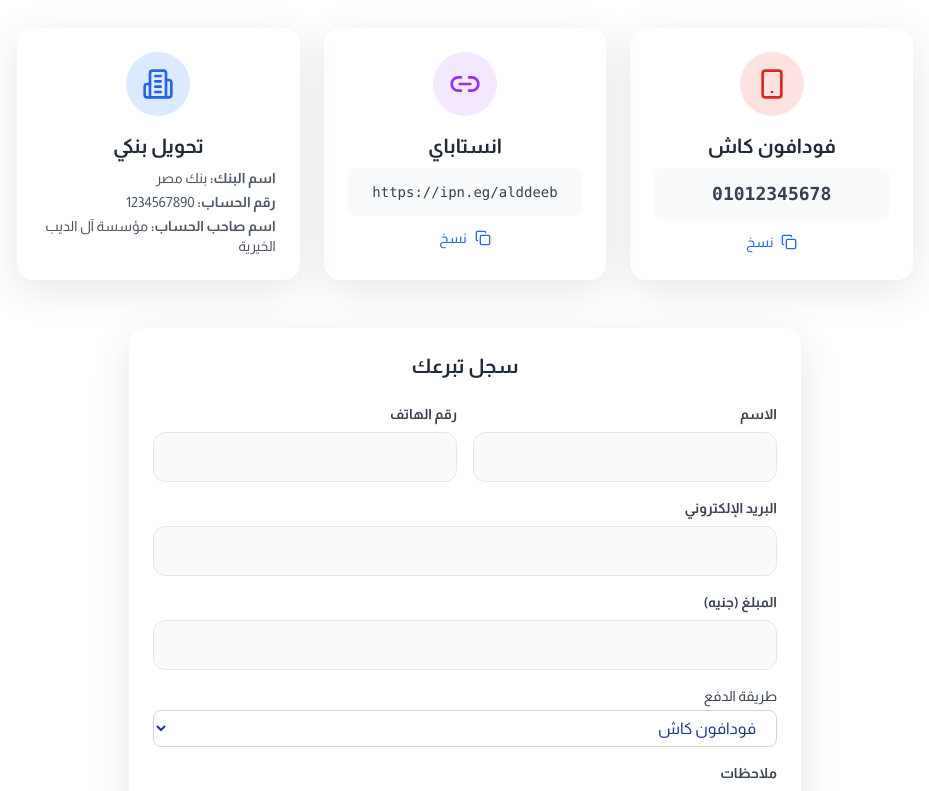
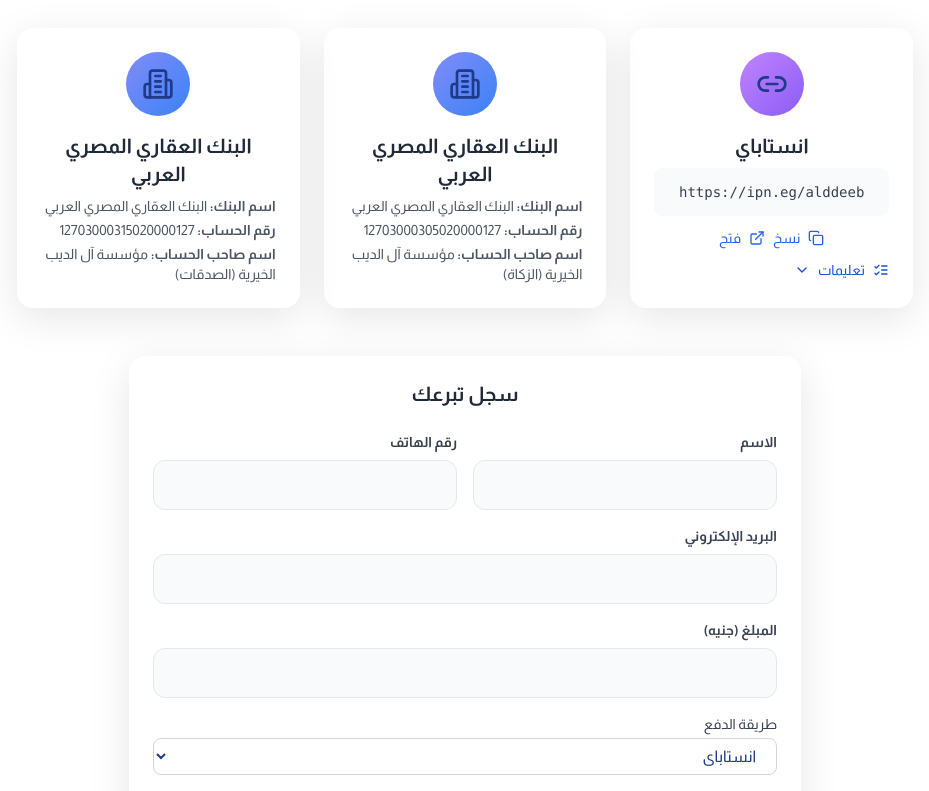
Before and after one commit to helnabawy/eldeep-charity, a Next.js app: page /ar/donate in a window 1280 px wide. Shown: the part 320-1111 px from the top of the page, without its empty margins (175-1104 px from the left). Built offline with nearby package versions, Linux system fonts and the light colour scheme.

Commit message:
Fix mosque video and values of morals

```diff
--- a/src/app/[locale]/donate/page.tsx
+++ b/src/app/[locale]/donate/page.tsx
@@ -3,9 +3,10 @@
 import { useTranslations, useLocale } from 'next-intl';
 import { Header, Footer } from '@/components/landing';
 import { Card, Button, Input, Select } from '@/components/ui';
-import { Smartphone, Link2, Building2, Copy, Check } from 'lucide-react';
+import { Link2, Building2, Copy, Check, ExternalLink, ListChecks, ChevronUp, ChevronDown } from 'lucide-react';
 import clsx from 'clsx';
 import { useState } from 'react';
+import paymentConfig from '@/config/payment.json';
 
 export default function DonatePage() {
   const t = useTranslations('donate');
@@ -14,12 +15,57 @@ export default function DonatePage() {
   const [isSubmitting, setIsSubmitting] = useState(false);
   const [isSuccess, setIsSuccess] = useState(false);
   const [copied, setCopied] = useState<string | null>(null);
+  const [showInstructions, setShowInstructions] = useState<Record<string, boolean>>({});
 
-  const paymentMethods = [
-    { key: 'vodafone_cash', value: 'vodafone_cash' },
-    { key: 'instapay', value: 'instapay' },
-    { key: 'bank_transfer', value: 'bank_transfer' },
+  interface BankTransferEntry {
+    bankName: { en: string; ar: string };
+    accountNumber: string;
+    accountName: { en: string; ar: string };
+    iban: string;
+    swiftCode: string;
+  }
+
+  const bankTransferList: BankTransferEntry[] = paymentConfig.bankTransfer ?? [];
+
+  interface PaymentMethodBase {
+    key: string;
+    icon: typeof Link2 | typeof Building2;
+    iconBg: string;
+    value: string | null;
+    hasInstructions: boolean;
+    bank?: BankTransferEntry;
+  }
+
+  const paymentMethods: PaymentMethodBase[] = [
+    {
+      key: 'instapay',
+      icon: Link2,
+      iconBg: 'bg-gradient-to-br from-purple-400 to-violet-500',
+      value: paymentConfig.instapay.link,
+      hasInstructions: true,
+    },
+    ...bankTransferList.map((bank) => ({
+      key: bank.bankName.en,
+      icon: Building2,
+      iconBg: 'bg-gradient-to-br from-indigo-400 to-blue-500',
+      value: null,
+      hasInstructions: false,
+      bank,
+    })),
   ];
+
+  const getBankName = (bank: BankTransferEntry) => (locale === 'ar' ? bank.bankName.ar : bank.bankName.en);
+  const getAccountName = (bank: BankTransferEntry) => (locale === 'ar' ? bank.accountName.ar : bank.accountName.en);
+  const getInstructions = (key: string) => {
+    if (key === 'instapay') {
+      return locale === 'ar' ? paymentConfig.instapay.instructions.ar : paymentConfig.instapay.instructions.en;
+    }
+    return [];
+  };
+
+  const toggleInstructions = (key: string) => {
+    setShowInstructions((prev) => ({ ...prev, [key]: !prev[key] }));
+  };
 
   const copyToClipboard = (text: string, key: string) => {
     navigator.clipboard.writeText(text);
@@ -83,64 +129,67 @@ export default function DonatePage() {
             </h2>
 
             <div className="grid md:grid-cols-3 gap-6 max-w-4xl mx-auto mb-12">
-              {/* Vodafone Cash */}
-              <Card className="p-6 text-center">
-                <div className="inline-flex items-center justify-center w-16 h-16 bg-red-100 text-red-600 rounded-full mb-4">
-                  <Smartphone size={32} />
+              {paymentMethods.map((method) => (
+                <Card key={method.key} className="p-6 text-center">
+                  <div className={clsx("inline-flex items-center justify-center w-16 h-16 rounded-full mb-4", method.iconBg)}>
+                    <method.icon size={32} />
                   </div>
                   <h3 className={clsx("text-xl font-bold text-gray-800 mb-2", isRTL && "font-arabic")}>
-                  {t('methods.vodafoneCash')}
+                    {method.key === 'instapay'
+                      ? t('methods.instapay')
+                      : method.bank
+                      ? getBankName(method.bank)
+                      : method.key}
                   </h3>
+
+                  {method.key === 'instapay' && method.value ? (
+                    <>
                       <div className="bg-gray-50 rounded-lg p-3 mb-3">
-                  <code className="text-lg font-bold text-gray-700">01012345678</code>
+                        <code className="text-sm text-gray-700 break-all">{method.value}</code>
+                      </div>
+                      <div className="flex gap-2 justify-center">
+                        <button
+                          onClick={() => copyToClipboard(method.value!, 'instapay')}
+                          className="flex items-center gap-2 text-primary-600 hover:text-primary-700"
+                        >
+                          {copied === 'instapay' ? <Check size={16} /> : <Copy size={16} />}
+                          <span className="text-sm">{copied === 'instapay' ? (isRTL ? 'تم النسخ!' : 'Copied!') : (isRTL ? 'نسخ' : 'Copy')}</span>
+                        </button>
+                        <a
+                          href={method.value}
+                          target="_blank"
+                          rel="noopener noreferrer"
+                          className="flex items-center gap-2 text-primary-600 hover:text-primary-700"
+                        >
+                          <ExternalLink size={16} />
+                          <span className="text-sm">{isRTL ? 'فتح' : 'Open'}</span>
+                        </a>
                       </div>
                       <button
-                  onClick={() => copyToClipboard('01012345678', 'vodafone')}
-                  className="flex items-center justify-center gap-2 text-primary-600 hover:text-primary-700 mx-auto"
+                        onClick={() => toggleInstructions('instapay')}
+                        className="mt-3 flex items-center justify-center gap-2 text-sm text-primary-700"
                       >
-                  {copied === 'vodafone' ? <Check size={16} /> : <Copy size={16} />}
-                  <span className="text-sm">
-                    {copied === 'vodafone' ? (isRTL ? 'تم النسخ!' : 'Copied!') : (isRTL ? 'نسخ' : 'Copy')}
-                  </span>
+                        <ListChecks size={16} />
+                        {isRTL ? 'تعليمات' : 'Instructions'}
+                        {showInstructions['instapay'] ? <ChevronUp size={16} /> : <ChevronDown size={16} />}
                       </button>
+                      {showInstructions['instapay'] && (
+                        <ul className="mt-2 text-sm text-gray-600 text-left space-y-1">
+                          {getInstructions('instapay').map((item, idx) => (
+                            <li key={idx}>{item}</li>
+                          ))}
+                        </ul>
+                      )}
+                    </>
+                  ) : method.bank ? (
+                    <div className={clsx("text-sm text-gray-600 space-y-1", isRTL && "font-arabic text-right")}>
+                      <p><strong>{t('bankName')}:</strong> {getBankName(method.bank)}</p>
+                      <p><strong>{t('accountNumber')}:</strong> {method.bank.accountNumber}</p>
+                      <p><strong>{t('accountName')}:</strong> {getAccountName(method.bank)}</p>
+                    </div>
+                  ) : null}
                 </Card>
-
-              {/* InstaPay */}
-              <Card className="p-6 text-center">
-                <div className="inline-flex items-center justify-center w-16 h-16 bg-purple-100 text-purple-600 rounded-full mb-4">
-                  <Link2 size={32} />
-                </div>
-                <h3 className={clsx("text-xl font-bold text-gray-800 mb-2", isRTL && "font-arabic")}>
-                  {t('methods.instapay')}
-                </h3>
-                <div className="bg-gray-50 rounded-lg p-3 mb-3">
-                  <code className="text-sm text-gray-700 break-all">https://ipn.eg/alddeeb</code>
-                </div>
-                <button
-                  onClick={() => copyToClipboard('https://ipn.eg/alddeeb', 'instapay')}
-                  className="flex items-center justify-center gap-2 text-primary-600 hover:text-primary-700 mx-auto"
-                >
-                  {copied === 'instapay' ? <Check size={16} /> : <Copy size={16} />}
-                  <span className="text-sm">
-                    {copied === 'instapay' ? (isRTL ? 'تم النسخ!' : 'Copied!') : (isRTL ? 'نسخ' : 'Copy')}
-                  </span>
-                </button>
-              </Card>
-
-              {/* Bank Transfer */}
-              <Card className="p-6 text-center">
-                <div className="inline-flex items-center justify-center w-16 h-16 bg-blue-100 text-blue-600 rounded-full mb-4">
-                  <Building2 size={32} />
-                </div>
-                <h3 className={clsx("text-xl font-bold text-gray-800 mb-2", isRTL && "font-arabic")}>
-                  {t('methods.bankTransfer')}
-                </h3>
-                <div className={clsx("text-sm text-gray-600 space-y-1", isRTL && "font-arabic text-right")}>
-                  <p><strong>{t('bankName')}:</strong> بنك مصر</p>
-                  <p><strong>{t('accountNumber')}:</strong> 1234567890</p>
-                  <p><strong>{t('accountName')}:</strong> {locale === 'ar' ? 'مؤسسة آل الديب الخيرية' : 'Al Deeb Charity Foundation'}</p>
-                </div>
-              </Card>
+              ))}
             </div>
 
             {/* Donation Form */}
@@ -186,9 +235,13 @@ export default function DonatePage() {
                   <Select
                     name="paymentMethod"
                     label={t('form.paymentMethod')}
-                    options={paymentMethods.map((m) => ({
-                      value: m.value,
-                      label: t(`methods.${m.key === 'vodafone_cash' ? 'vodafoneCash' : m.key}`),
+                    options={paymentMethods
+                      .filter((m): m is (typeof m & { value: string }) => Boolean(m.value))
+                      .map((m) => ({
+                        value: m.key,
+                        label: m.key === 'instapay'
+                          ? t('methods.instapay')
+                          : t('methods.bankTransfer'),
                       }))}
                     required
                   />
--- a/src/components/landing/DonationSection.tsx
+++ b/src/components/landing/DonationSection.tsx
@@ -1,6 +1,6 @@
 'use client';
 
-import { Smartphone, Link2, Building2, Copy, Check, Heart, Sparkles, CreditCard, Wallet, ExternalLink, ChevronDown, ChevronUp, ListChecks } from 'lucide-react';
+import { Building2, Copy, Check, Heart, Sparkles, CreditCard, Wallet, ExternalLink, ChevronDown, ChevronUp, ListChecks } from 'lucide-react';
 import clsx from 'clsx';
 import { useState, useEffect, useRef } from 'react';
 import { useTranslations, useLocale } from 'next-intl';
@@ -18,35 +18,27 @@ export default function DonationSection() {
     swiftCode: string;
   }
 
-  type PaymentMethod =
-    | {
-        key: 'instapay' | 'vodafoneCash';
-        icon: typeof Link2 | typeof Smartphone;
-        iconBg: string;
-        value: string;
-        hasInstructions: true;
-      }
-    | {
+  interface PaymentMethod {
     key: string;
     icon: typeof Building2;
     iconBg: string;
-        value: null;
+    value: string | null;
     hasInstructions: boolean;
-        bank: BankTransferEntry;
-      };
+    bank?: BankTransferEntry;
+  }
 
   const bankTransferList: BankTransferEntry[] = paymentConfig.bankTransfer ?? [];
 
   const paymentMethods: PaymentMethod[] = [
     {
       key: 'instapay',
-      icon: Link2,
+      icon: Building2,
       iconBg: 'bg-gradient-to-br from-purple-400 to-violet-500',
       value: paymentConfig.instapay.link,
       hasInstructions: true,
     },
-    ...bankTransferList.map((bank) => ({
-      key: `تحويل بنكي`,
+    ...bankTransferList.map((bank, idx) => ({
+      key: `bank-${idx}`,
       icon: Building2,
       iconBg: 'bg-gradient-to-br from-blue-400 to-indigo-500',
       value: null,
@@ -102,7 +94,7 @@ export default function DonationSection() {
       : bank.accountName.en;
   };
 
-  const getInstructions = (key: string) => {
+  const getInstructions = (key: string): string[] => {
     if (key === 'instapay') {
       return locale === 'ar'
         ? paymentConfig.instapay.instructions.ar
@@ -178,7 +170,7 @@ export default function DonationSection() {
                   "text-base font-bold text-white mb-3",
                   isRTL && "font-arabic"
                 )}>
-                  {method.key}
+                  {method.key === 'instapay' ? t('methods.instapay') : t('methods.bankTransfer')}
                 </h3>
 
                 {/* Content */}
@@ -194,7 +186,7 @@ export default function DonationSection() {
                     {/* Action Buttons */}
                     <div className="flex gap-2 mb-3">
                       <button
-                        onClick={() => copyToClipboard(method.value!, method.key)}
+                        onClick={() => method.value && copyToClipboard(method.value, method.key)}
                         className={clsx(
                           "flex-1 flex items-center justify-center gap-2 px-3 py-2 rounded-xl transition-all duration-300 text-sm",
                           copied === method.key
@@ -273,12 +265,11 @@ export default function DonationSection() {
                     )}
                   </div>
                 ) : (
+                  'bank' in method && method.bank ? (
                     <div className={clsx(
                       "flex-1 space-y-3 text-white/80",
                       isRTL && "font-arabic text-right"
                     )}>
-                    {'bank' in method && method.bank ? (
-                      <>
                       <div className="bg-white/10 backdrop-blur-sm rounded-xl p-3 border border-white/10">
                         <div className="flex items-center gap-2 mb-1">
                           <Building2 size={14} className="text-secondary-400" />
@@ -292,9 +283,9 @@ export default function DonationSection() {
                           <span className="text-xs text-white/60">{t('accountNumber')}</span>
                         </div>
                         <div className="flex items-center justify-between">
-                            <p className="font-mono font-semibold text-sm">{method.bank.accountNumber}</p>
+                          <p className="font-mono font-semibold text-sm">{method.bank?.accountNumber}</p>
                           <button
-                              onClick={() => copyToClipboard(method.bank.accountNumber, method.key)}
+                            onClick={() => method.bank && copyToClipboard(method.bank.accountNumber, method.key)}
                             className="p-1.5 rounded-lg bg-white/10 hover:bg-white/20 transition-colors"
                           >
                             {copied === method.key ? (
@@ -312,11 +303,10 @@ export default function DonationSection() {
                         </div>
                         <p className="font-semibold text-xs">{getAccountName(method.bank)}</p>
                       </div>
-                      </>
+                    </div>
                   ) : (
                     <p className="text-xs text-white/70">{t('bankInfo')}</p>
-                    )}
-                  </div>
+                  )
                 )}
               </div>
             </div>
--- a/src/components/landing/Footer.tsx
+++ b/src/components/landing/Footer.tsx
@@ -128,7 +128,7 @@ export default function Footer() {
             <ul className="space-y-4">
               <li className={clsx("flex items-start gap-3 text-primary-200/80", isRTL && "flex-row-reverse justify-end")}>
                 <span className={clsx(isRTL && "font-arabic text-right")}>
-                  {locale === 'ar' ? 'المطرية، القاهرة، مصر' : 'Matareya, Cairo, Egypt'}
+                  {locale === 'ar' ? ' الدقهلية ميت غمر كفر المقدام  ' : 'Matareya, Cairo, Egypt'}
                 </span>
                 <div className="w-10 h-10 bg-white/5 rounded-xl flex items-center justify-center shrink-0">
                   <MapPin size={18} className="text-secondary-400" />
--- a/src/components/landing/MosqueSection.tsx
+++ b/src/components/landing/MosqueSection.tsx
@@ -101,7 +101,7 @@ export default function MosqueSection() {
               playsInline
               poster={`${basePath}/assets/mosque.jpg`}
             >
-              <source src={`${basePath}/assets/logo.png`} type="video/mp4" />
+              <source src={`${basePath}/assets/mosque.mp4`} type="video/mp4" />
               {t('videoNotSupported')}
             </video>
 
--- a/src/messages/ar.json
+++ b/src/messages/ar.json
@@ -36,7 +36,7 @@
       "credibility": "المصداقية",
       "credibilityDesc": "الالتزام بلوائح المؤسسة الداخلية وتعليمات العمل ( ماليا و إداريا ) .",
       "commitment": "الالتزام",
-      "commitmentDesc": "الالتزام بلوائح المؤسسة الداخلية وتعليمات العمل ( ماليا و إداريا ) .",
+      "commitmentDesc": "الالتزام بأصول ومعايير وأخلاق العمل الاجتماعي ، والحيادية و التجرد.",
       "cooperation": "التعاون",
       "cooperationDesc": "الالتزام بمباديء التطوير وتحسين الاداء المستمر بما يواكب سرعة تطور العلم وتطور احتياجات المجتمع وتوقعاته ."
     }
@@ -84,7 +84,6 @@
     "subtitle": "ساهم معنا في نشر الخير",
     "methods": {
       "title": "طرق التبرع",
-      "vodafoneCash": "فودافون كاش",
       "instapay": "انستاباي",
       "bankTransfer": "تحويل بنكي"
     },
```
Also changed, not shown: src/app/[locale]/projects/page.tsx (+43 -28 lines), src/components/landing/ContactSection.tsx (+4 -8 lines), public/pattern.svg (added). Lines whose indentation alone changed are shown as unchanged.
